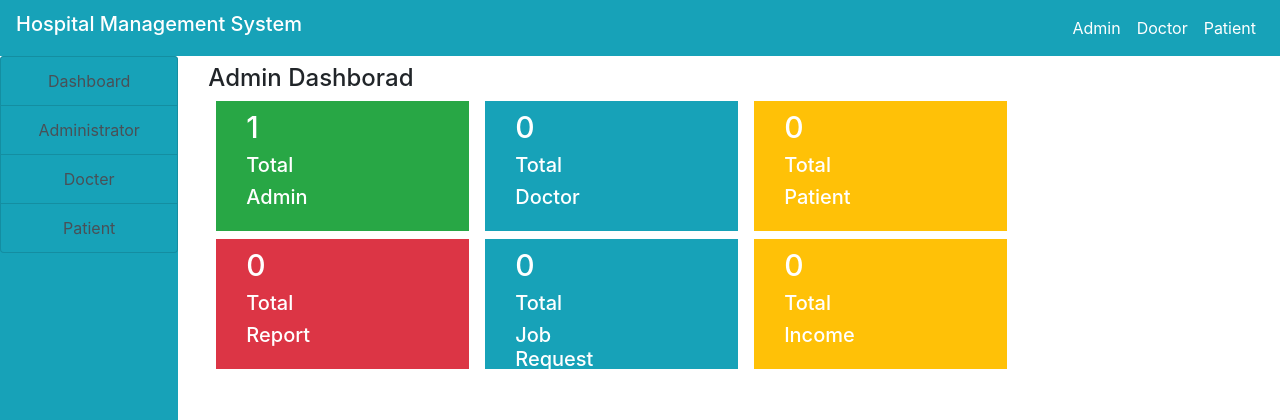
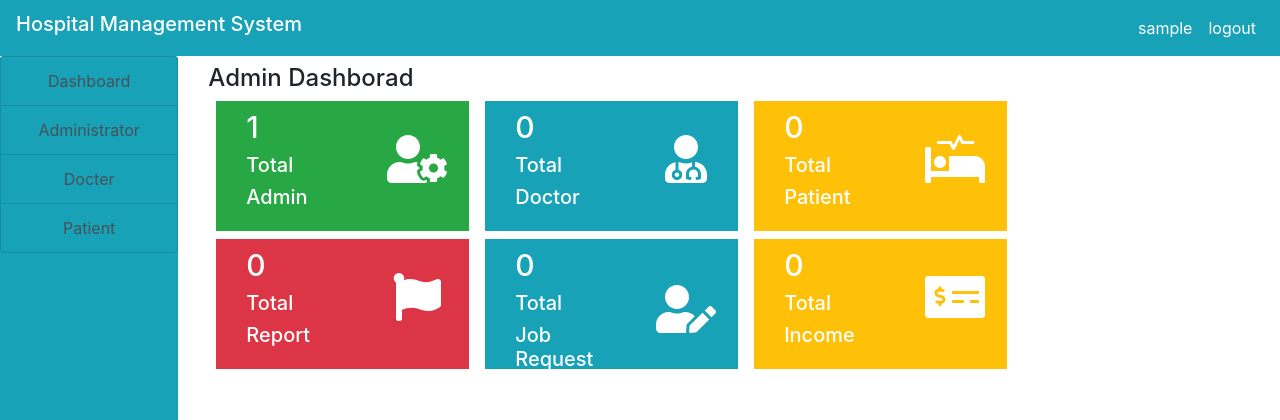
Before and after one commit to ttn82308/Project1, a PHP site: page /admin/index.php in a window 1280 px wide. Shown: the top 420 px of the page. Run offline with PHP 8.4, Linux system fonts and the light colour scheme; the visitor is signed in with stand-in values (Sample User, id 1); tables that the repository leaves empty or names only in its code hold one stand-in row (values such as "Sample post"); some libraries are stand-ins or nearby versions.

Commit message:
Add files via upload

```diff
--- a/include/header.php
+++ b/include/header.php
@@ -1,13 +1,20 @@
-<!DOCTYPE html>
+	<!DOCTYPE html>
 <html>
 <head>
 	<meta charset="utf-8">
 	<meta name="viewport" content="width=device-width, initial-scale=1">
 	<title></title>
 	<link rel="stylesheet" type="text/css" href="https://stackpath.bootstrapcdn.com/bootstrap/4.5.2/css/bootstrap.min.css">
+
 	<script src="https://code.jquery.com/jquery-3.7.1.slim.js" integrity="sha256-UgvvN8vBkgO0luPSUl2s8TIlOSYRoGFAX4jlCIm9Adc=" crossorigin="anonymous"></script>
+
 	<script src="https://ajax.googleapis.com/ajax/libs/jquery/3.7.1/jquery.min.js"></script>
+
 	<link rel="stylesheet" type="text/css" href="https://cdn.jsdelivr.net/npm/@fortawesome/fontawesome-free@6.6.0/css/fontawesome.min.css">
+
+	<script type="text/javascript" src="https://cdnjs.cloudflare.com/ajax/libs/font-awesome/5.13.0/js/all.min.js"></script>
+
+	<link rel="stylesheet" type="text/css" href="https://cdnjs.cloudflare.com/ajax/libs/font-awesome/5.13.0/css/all.min.css">
 </head>
 <body>
 	<nav class="navbar navbar-expand-lg navbar-info bg-info">
@@ -16,10 +23,22 @@
 
 		<div class="mr-auto"></div>
 
-		<ul class="navbar-nav ml-auto">
+		<ul class="navbar-nav ">
+		<?php
+		if (isset($_SESSION['admin'])) {
+			$user = $_SESSION['admin'];
+			echo '
+			<li class = "nav-item"><a href="user" class ="nav-link text-white">'.$user.'</a></li>
+			<li class = "nav-item"><a href="logout.php" class ="nav-link text-white">logout</a></li>
+			';
+		}else{
+			echo '
 			<li class = "nav-item"><a href="adminlogin.php ?>" class ="nav-link text-white">Admin</a></li>
 			<li class = "nav-item"><a href="#" class ="nav-link text-white">Doctor</a></li>
 			<li class = "nav-item"><a href="#" class ="nav-link text-white">Patient</a></li>
+			';
+		}
+		 ?>
 		</ul>
 	</nav>
 	<script src="https://code.jquery.com/jquery-3.5.1.slim.min.js"></script>
```
